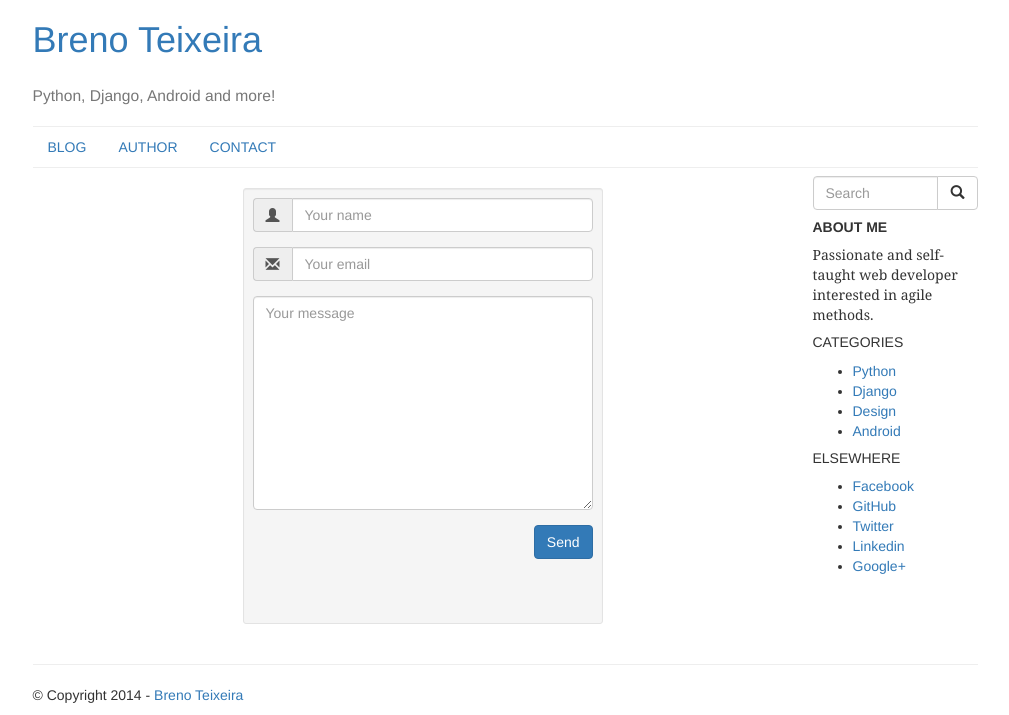
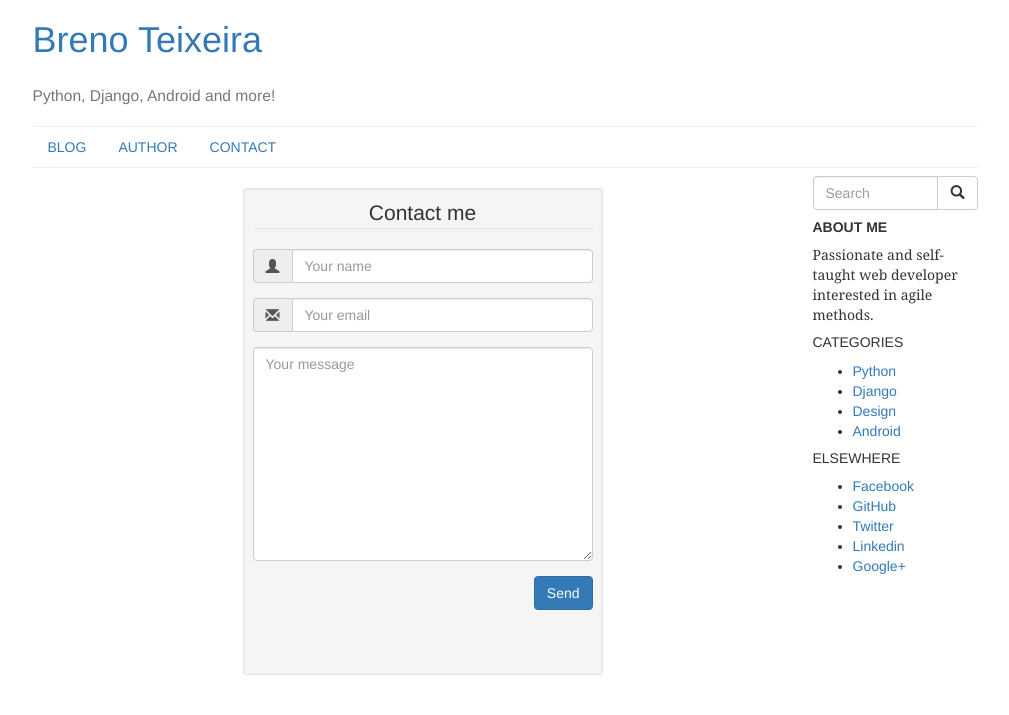
Before and after one commit to BrenoTeixeira/brenotx, a Django app: page /contact/ in a window 1280 px wide; the page is wider, and only the part inside the window is pictured. Shown: the top 715 px of that part, without its empty margins (135-1144 px from the left). Run offline with Django 3.2, Linux system fonts and the light colour scheme; some libraries are stand-ins or nearby versions.

Commit message:
Added a title in the contact form

```diff
--- a/contact/templates/contact/contact.html
+++ b/contact/templates/contact/contact.html
@@ -8,6 +8,7 @@
         <div class="row">
             <div class="col-md-4 col-md-offset-2">
                 <div class="well well-sm">
+                    <legend class="text-center">Contact me</legend>
                     {% crispy form %}
                     <br><br>
                 </div>
```
